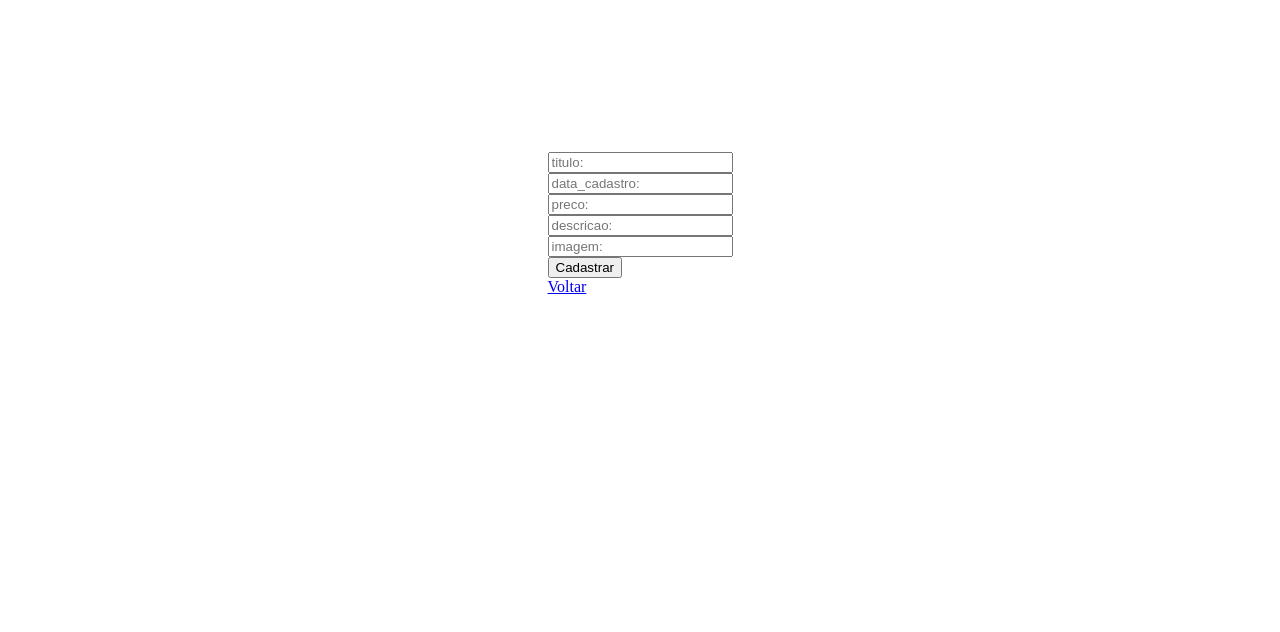
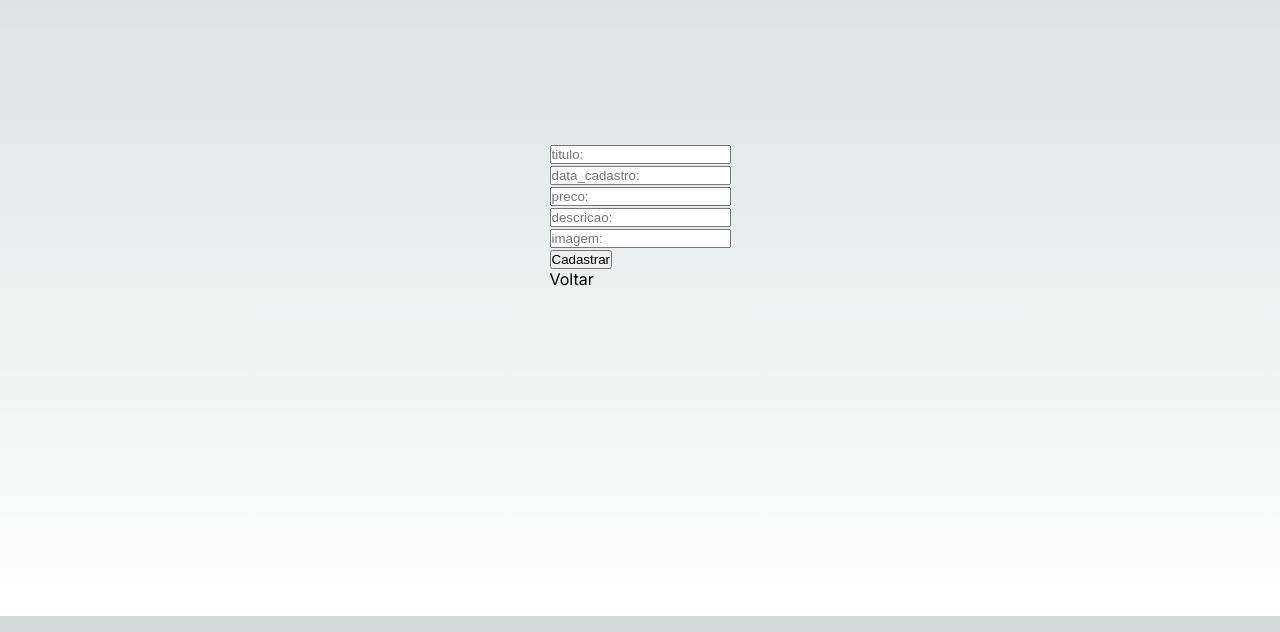
Before and after one commit to Cherrypi73/TrabalhoFinal-Twice, a Next.js app in the folder Pessoa_Front-End/Pessoa_Front-End/: page /cadastro in a window 1280 px wide. Shown: the part 184-816 px from the top of the page. Built offline with nearby package versions, Linux system fonts and the light colour scheme.

Commit message:
git arrumando

```diff
--- a/Pessoa_Front-End/Pessoa_Front-End/src/app/globals.css
+++ b/Pessoa_Front-End/Pessoa_Front-End/src/app/globals.css
@@ -0,0 +1,107 @@
+:root {
+    --max-width: 1100px;
+    --border-radius: 12px;
+    --font-mono: ui-monospace, Menlo, Monaco, 'Cascadia Mono', 'Segoe UI Mono',
+      'Roboto Mono', 'Oxygen Mono', 'Ubuntu Monospace', 'Source Code Pro',
+      'Fira Mono', 'Droid Sans Mono', 'Courier New', monospace;
+
+    --foreground-rgb: 0, 0, 0;
+    --background-start-rgb: 214, 219, 220;
+    --background-end-rgb: 255, 255, 255;
+
+    --primary-glow: conic-gradient(
+      from 180deg at 50% 50%,
+      #16abff33 0deg,
+      #0885ff33 55deg,
+      #54d6ff33 120deg,
+      #0071ff33 160deg,
+      transparent 360deg
+    );
+    --secondary-glow: radial-gradient(
+      rgba(255, 255, 255, 1),
+      rgba(255, 255, 255, 0)
+    );
+
+    --tile-start-rgb: 239, 245, 249;
+    --tile-end-rgb: 228, 232, 233;
+    --tile-border: conic-gradient(
+      #00000080,
+      #00000040,
+      #00000030,
+      #00000020,
+      #00000010,
+      #00000010,
+      #00000080
+    );
+
+    --callout-rgb: 238, 240, 241;
+    --callout-border-rgb: 172, 175, 176;
+    --card-rgb: 180, 185, 188;
+    --card-border-rgb: 131, 134, 135;
+  }
+
+  @media (prefers-color-scheme: dark) {
+    :root {
+      --foreground-rgb: 255, 255, 255;
+      --background-start-rgb: 0, 0, 0;
+      --background-end-rgb: 0, 0, 0;
+
+      --primary-glow: radial-gradient(rgba(1, 65, 255, 0.4), rgba(1, 65, 255, 0));
+      --secondary-glow: linear-gradient(
+        to bottom right,
+        rgba(1, 65, 255, 0),
+        rgba(1, 65, 255, 0),
+        rgba(1, 65, 255, 0.3)
+      );
+
+      --tile-start-rgb: 2, 13, 46;
+      --tile-end-rgb: 2, 5, 19;
+      --tile-border: conic-gradient(
+        #ffffff80,
+        #ffffff40,
+        #ffffff30,
+        #ffffff20,
+        #ffffff10,
+        #ffffff10,
+        #ffffff80
+      );
+
+      --callout-rgb: 20, 20, 20;
+      --callout-border-rgb: 108, 108, 108;
+      --card-rgb: 100, 100, 100;
+      --card-border-rgb: 200, 200, 200;
+    }
+  }
+
+  * {
+    box-sizing: border-box;
+    padding: 0;
+    margin: 0;
+  }
+
+  html,
+  body {
+    max-width: 100vw;
+    overflow-x: hidden;
+  }
+
+  body {
+    color: rgb(var(--foreground-rgb));
+    background: linear-gradient(
+        to bottom,
+        transparent,
+        rgb(var(--background-end-rgb))
+      )
+      rgb(var(--background-start-rgb));
+  }
+
+  a {
+    color: inherit;
+    text-decoration: none;
+  }
+
+  @media (prefers-color-scheme: dark) {
+    html {
+      color-scheme: dark;
+    }
+  }
--- a/Pessoa_Front-End/Pessoa_Front-End/src/app/layout.js
+++ b/Pessoa_Front-End/Pessoa_Front-End/src/app/layout.js
@@ -10,8 +10,8 @@
 
 export default function RootLayout({ children }) {
   return (
-    <html lang="pt-br">
-      <body>
+    <html lang="en">
+      <body className={inter.className}>
         {children}</body>
     </html>
   )
--- a/Pessoa_Front-End/Pessoa_Front-End/src/app/page.js
+++ b/Pessoa_Front-End/Pessoa_Front-End/src/app/page.js
@@ -3,7 +3,7 @@
 
 export default async function Home() {
 
-  const req = await fetch("http://localhost:3003/produtos", {
+  const req = await fetch("http://localhost:3003/produto", {
     cache: "no-cache"
   });
   const produtos = await req.json();
--- a/Pessoa_Front-End/Pessoa_Front-End/src/app/produto/[id]/page.js
+++ b/Pessoa_Front-End/Pessoa_Front-End/src/app/produto/[id]/page.js
@@ -14,7 +14,7 @@
         headers: { 'content-type': 'application/json' },
         body: idJson
     })
-    const pessoa = await req.json();
+    const produto = await req.json();
 
 
     const remover = () => {
```
Also changed, not shown: 1 other file (tests, documents, lock files or other folders).
